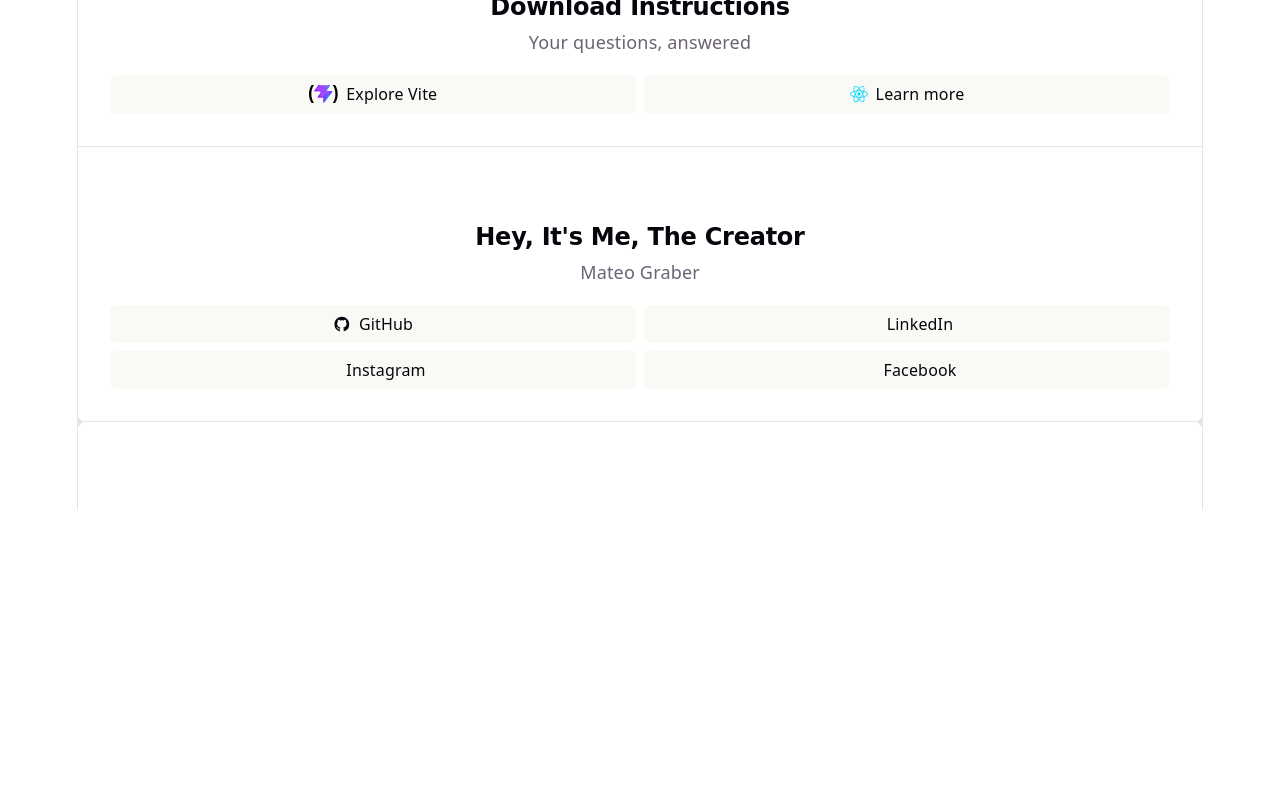
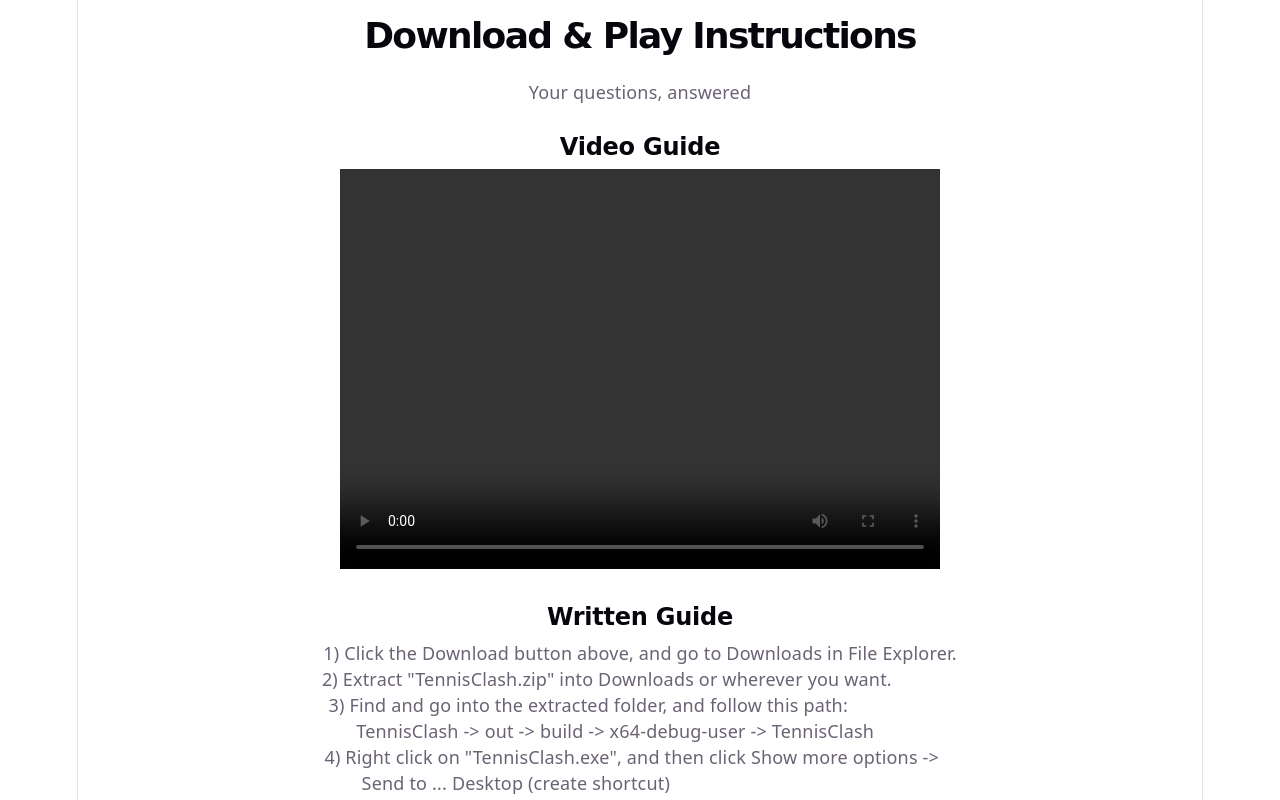
Before and after one commit to GraberMN/TennisClash_Website, a React (Vite) app: page / in a window 1280 px wide. Shown: the part 860-1660 px from the top of the page. Before the commit the page ends 1370 px from the top, so only its background shows below. Built offline with nearby package versions, Linux system fonts and the light colour scheme.

Commit message:
Completed download & play written guide

```diff
--- a/src/App.jsx
+++ b/src/App.jsx
@@ -65,29 +65,26 @@
           <svg id="icon1" role="presentation" aria-hidden="true">
             <use href="/instructionsIcon.svg"></use>
           </svg>
-          <h2>Download Instructions</h2>
+          <h1>Download & Play Instructions</h1>
           <p>Your questions, answered</p>
+          <h2>Video Guide</h2>
+          <video width="600" height="400" controls>
 
-          <ul>
-            <li>
-              <a href="https://vite.dev/" target="_blank">
-                <img className="logo" src={viteLogo} alt="" />
-                Explore Vite
-              </a>
-            </li>
-            <li>
-              <a href="https://react.dev/" target="_blank">
-                <img className="button-icon" src={reactLogo} alt="" />
-                Learn more
-              </a>
-            </li>
-          </ul>
+          </video>
+          <h2>Written Guide</h2>
+          <p>1) Click the Download button above, and go to Downloads in File Explorer.</p>
+          <p>2) Extract "TennisClash.zip" into Downloads or wherever you want.ㅤㅤㅤㅤ</p>
+          <p>3) Find and go into the extracted folder, and follow this path:ㅤㅤㅤㅤㅤㅤ&#8287;</p>
+          <p>TennisClash -&gt; out -&gt; build -&gt; x64-debug-user -&gt; TennisClashㅤㅤㅤ</p>
+          <p>4) Right click on "TennisClash.exe", and then click Show more options -&gt;ㅤ</p>
+                  <p>Send to ... Desktop (create shortcut)ㅤㅤㅤㅤㅤㅤㅤㅤㅤㅤㅤㅤㅤㅤㅤ</p>
+          <p>5) Go to your Desktop, and open up the new shortcut icon. Have fun!ㅤㅤ</p>
         </div>
         <div id="mySocials">
           <svg id="icon2" role="presentation" aria-hidden="true">
             <use href="/creatorIcon.svg"></use>
           </svg>
-          <h2>Hey, It's Me, The Creator</h2>
+          <h1>Hey, It's Me, The Creator</h1>
           <p>Mateo Graber</p>
           <ul>
             <li>
--- a/src/index.css
+++ b/src/index.css
@@ -68,7 +68,8 @@
 }
 
 h1,
-h2 {
+h2,
+h3 {
   font-family: 'Comic Sans MS';
   font-weight: 500;
   color: var(--text-h);
@@ -77,6 +78,7 @@
 h1 {
     font-size: 36px;
     letter-spacing: -1.68px;
+    font-weight: bold;
 
     @media (max-width: 1024px) {
         font-size: 32px;
@@ -87,10 +89,21 @@
   line-height: 118%;
   letter-spacing: -0.24px;
   font-weight: bold;
-  margin: 0 0 8px;
+  margin: 28px 0 8px 0;
   @media (max-width: 1024px) {
     font-size: 20px;
   }
+}
+h3 {
+    font-size: 20px;
+    line-height: 118%;
+    letter-spacing: -0.24px;
+    font-weight: bold;
+    margin: 24px 0 8px 0;
+
+    @media (max-width: 1024px) {
+        font-size: 16px;
+    }
 }
 p {
   margin: 0;
```
